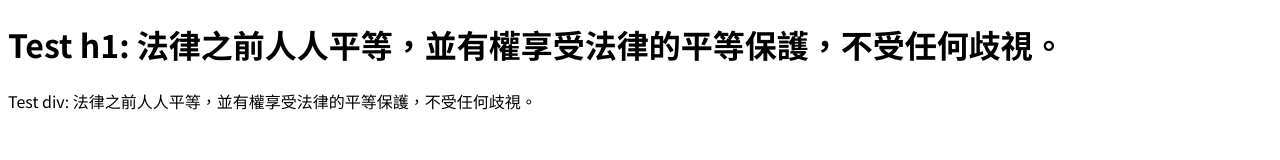
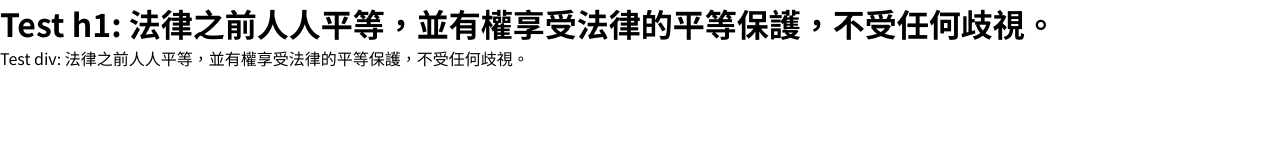
Before and after one commit to kalongn/Typewriter-Jyutping, a plain HTML site: page Pages/App.html in a window 1280 px wide. Drawn offline with Linux system fonts and the light colour scheme.

Commit message:
Modified: CSS basic set-up.

```diff
--- a/Styles/App.css
+++ b/Styles/App.css
@@ -1,3 +1,13 @@
 * {
     font-family: 'Noto Sans HK', sans-serif;
+    margin: 0;
+    padding: 0;
+    box-sizing: border-box;
+    list-style: none;
 }
+
+:root {
+    --color-primary: #F6F6F6;
+    --color-secondary: #090909;
+    --color-ascent: #e22b68;
+}
```
